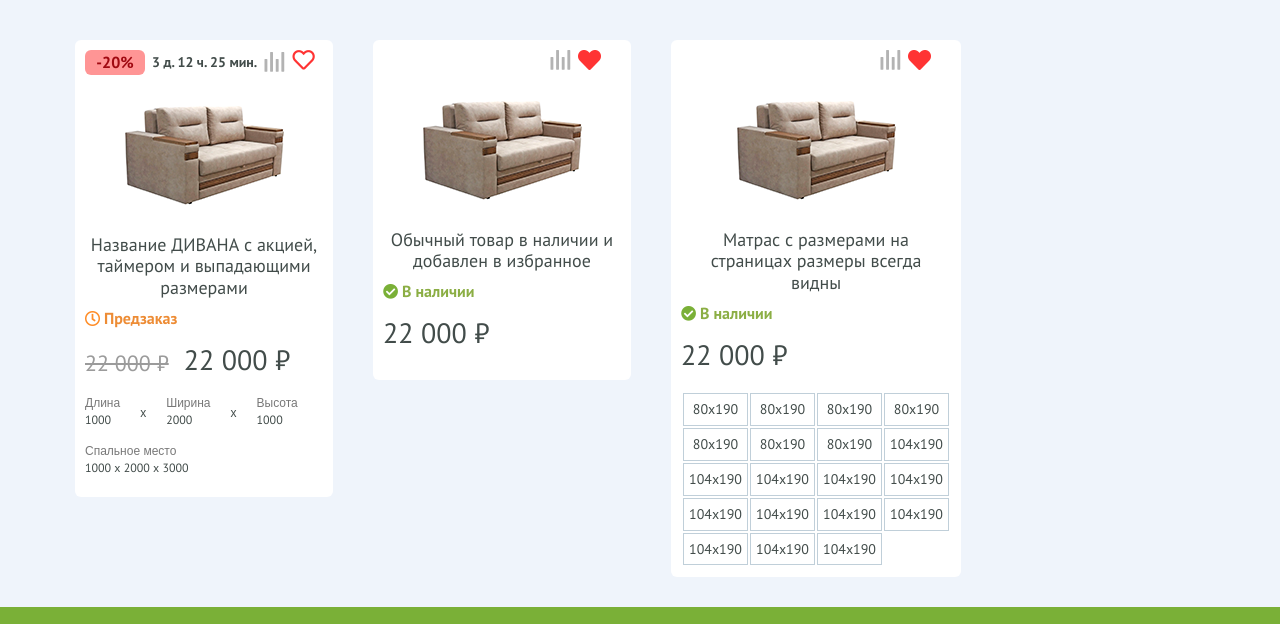
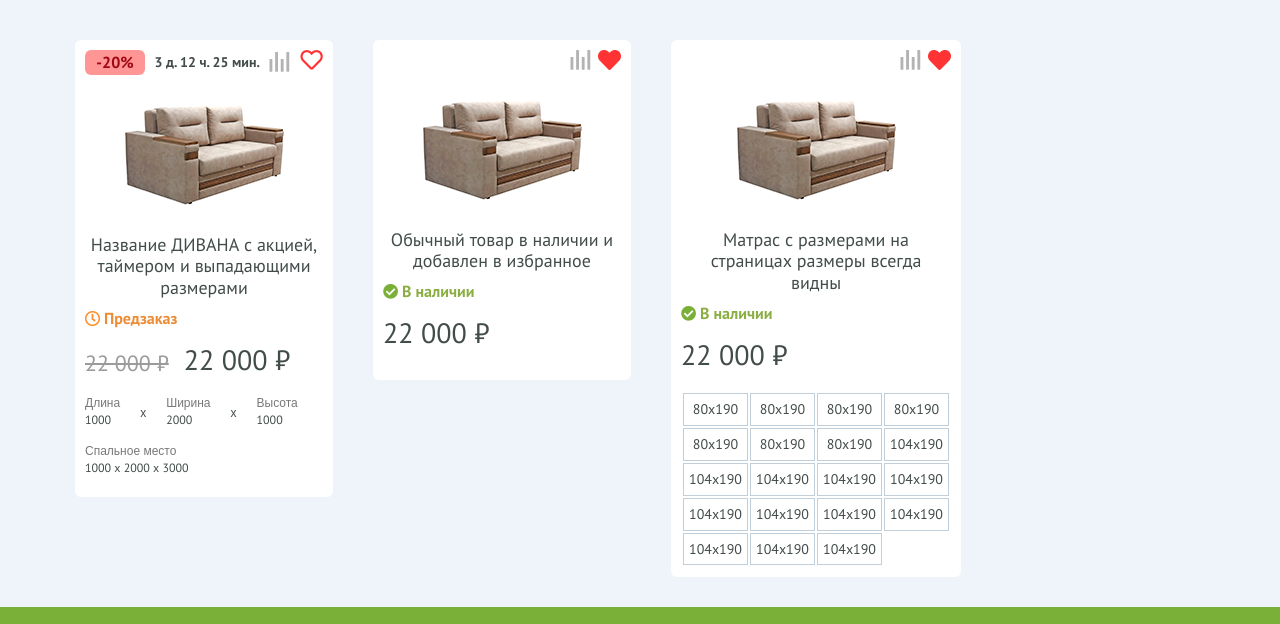
Before and after one commit to IDVAN3/divan, a plain HTML site: page index.html in a window 1280 px wide. Shown: the part 1352-1976 px from the top of the page. Drawn offline with nearby package versions, Linux system fonts and the light colour scheme.

Commit message:
Add files via upload

```diff
--- a/css/style.css
+++ b/css/style.css
@@ -749,6 +749,7 @@ body {
 }
 .divan__header {
   display: flex;
+  justify-content: space-between;
   padding-bottom: 20px;
 }
 .divan__title {
@@ -805,7 +806,6 @@ body {
 }
 .fend {
   justify-content: flex-end;
-  padding-right: 20px;
 }
 .product__on {
   font-size: 16px;
```
